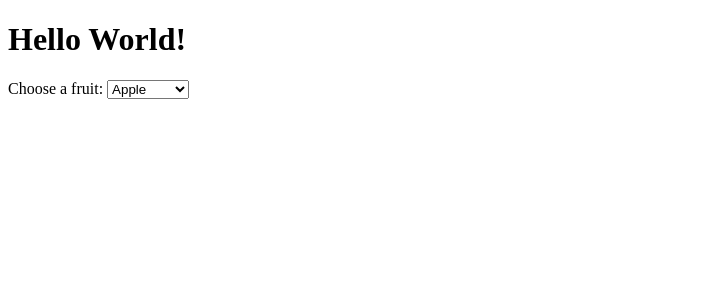
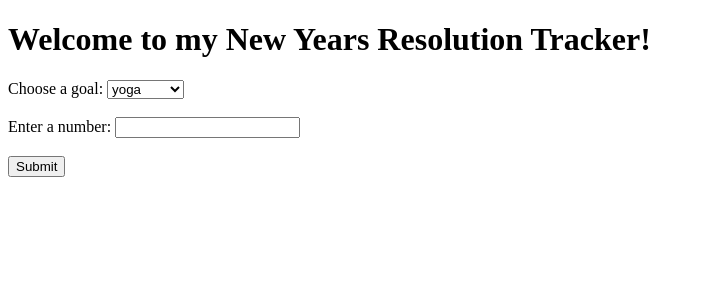
Before and after one commit to MangledPotat0/resolution_tracker, a Flask app: page / in a window 1280 px wide. Shown: the top 300 px of the page, without its empty margins (0-703 px from the left). Run offline with Flask 3, Linux system fonts and the light colour scheme; some libraries are stand-ins or nearby versions.

Commit message:
Select goal type and enter number to print a statement to confirm what user has entered

```diff
--- a/app/interface.py
+++ b/app/interface.py
@@ -6,7 +6,7 @@ to the user.
 """
 
 # 3rd party module imports
-from flask import Flask, render_template
+from flask import Flask, render_template, request
 
 def create_app() -> Flask:
     """
@@ -17,17 +17,42 @@ def create_app() -> Flask:
         Flask app object
     """
     app = Flask(__name__)
+    goals = {"yoga":" minutes",
+             "push ups":" reps",
+             "pull ups":" reps",
+             "cycling":" km"}
 
     @app.route("/")
     def home():
-        return render_template("index.html")
+        """
+        Render the default home page.
+        """
+        return render_template("index.html", goals=list(goals.keys()))
 
-    @app.route("/options")
-    def options():
-        # These are options to be populated by database
+    @app.route("/process", methods=["POST"])
+    def process():
+        """
+        Take user input and render the results.
+        """
+        goal = request.form.get("goal", "")
+        number_raw = request.form.get("number", "")
 
-        items = ["Apple", "Banana", "Pineapple"]
-        return "".join(f"<option value='{i}'>{i}</option>" for i in items)
+        if goal not in goals.keys():
+            return render_template(
+                "result.html",
+                message="Invalid Fruit Selected"
+            )
+
+        try:
+            number = int(number_raw)
+        except ValueError:
+            return render_template(
+                "result.html",
+                message="Please enter a number."
+            )
+
+        message = f"You have completed {number}{goals[goal]} of {goal}."
+        return render_template("result.html", message=message)
 
     return app
 
--- a/app/templates/index.html
+++ b/app/templates/index.html
@@ -1,16 +1,32 @@
 <!DOCTYPE html>
 <html>
 <head>
-	<title>Hello World</title>
+	<title>New Years Resolution Tracker</title>
 	<script src="https://unpkg.com/htmx.org@1.9.10"></script>
 </head>
 <body>
-	<h1>Hello World!</h1>
-	<label for="fruit">Choose a fruit:</label>
-	<select id="fruit"
-		hx-get="/options"
-		hx-trigger="load"
-		hx-target="#fruit">
-	</select>
+	<h1>Welcome to my New Years Resolution Tracker!</h1>
+	<form hx-post="/process"
+	      hx-target="#result"
+	      hx-swap="innerHTML">
+		<label for="fruit">Choose a goal:</label>
+		<select name="goal">
+			{% for f in goals %}
+			<option value="{{ f }}">{{ f }}</option>
+			{% endfor %}
+		</select>
+
+		<br><br>
+
+		<label for ="number">Enter a number:</label>
+		<input type="number" name="number" id="number" required>
+
+		<br><br>
+
+		<button type="submit">Submit</button>
+	</form>
+
+	<div id="result"></div>
+
 </body>
 </html>
--- /dev/null
+++ b/app/templates/result.html
@@ -0,0 +1 @@
+<p>{{ message }}</p>
```
